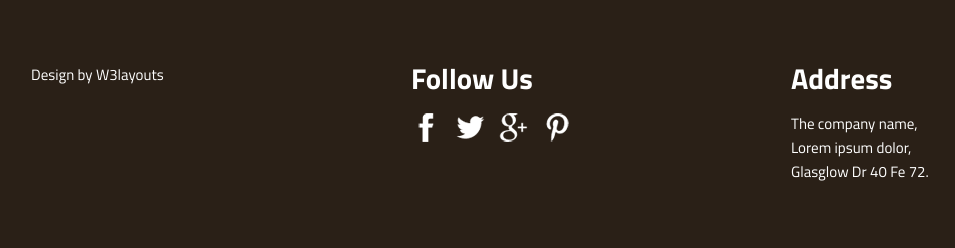
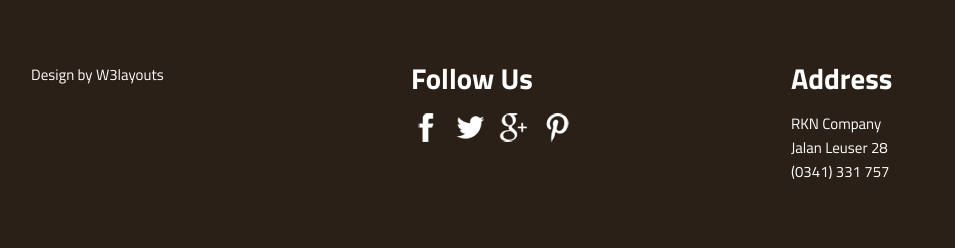
Before and after one commit to kuromica/e-mebel, a PHP site: page /register.php in a window 1280 px wide. Shown: the part 688-936 px from the top of the page, without its empty margins (54-1009 px from the left). Run offline with PHP 8.4, Linux system fonts and the light colour scheme.

Commit message:
Update register.php

```diff
--- a/register.php
+++ b/register.php
@@ -1,7 +1,7 @@
 <!DOCTYPE html>
 <html>
 <head>
-<title>E-MEUBEL a Interior & Furniture Category Flat Bootstarp responsive Website Template | Contact :: w3layouts</title>
+<title>E-MEUBEL | Interior & Furniture | Register</title>
 <meta name="viewport" content="width=device-width, initial-scale=1">
 <meta http-equiv="Content-Type" content="text/html; charset=utf-8" />
 <meta name="keywords" content="Majestic Responsive web template, Bootstrap Web Templates, Flat Web Templates, Andriod Compatible web template,
@@ -110,9 +110,9 @@ Smartphone Compatible web template, free webdesigns for Nokia, Samsung, LG, Sony
 				</div>
 				<div class="col-md-4 footer-left">
 					<h3>Address</h3>
-					<p>The company name,
-					<span>Lorem ipsum dolor,</span>
-					Glasglow Dr 40 Fe 72.</p>
+					<p>RKN Company
+					<span>Jalan Leuser 28</span>
+					(0341) 331 757</p>
 				</div>
 				<div class="clearfix"></div>
 			</div>
```
